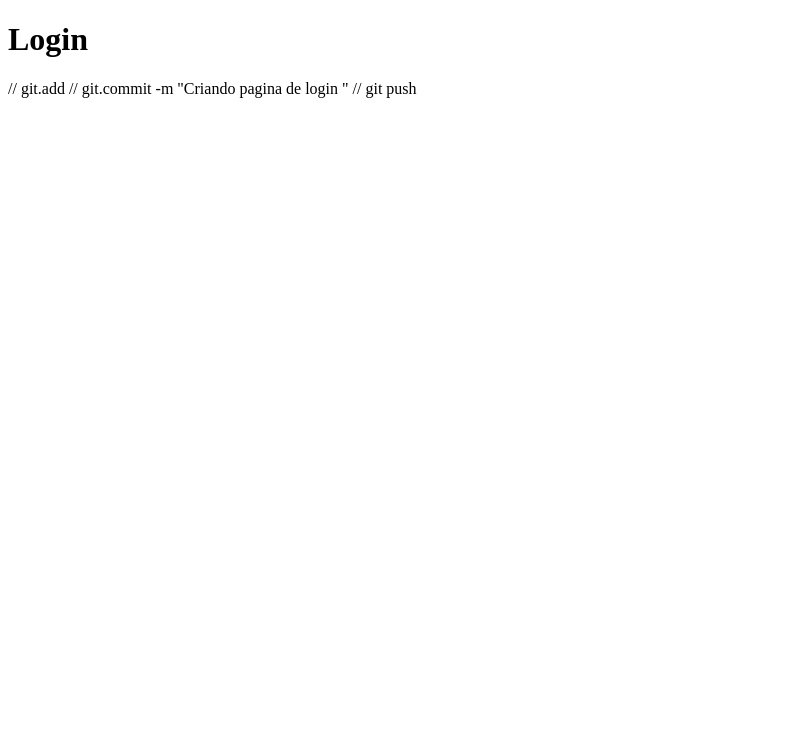
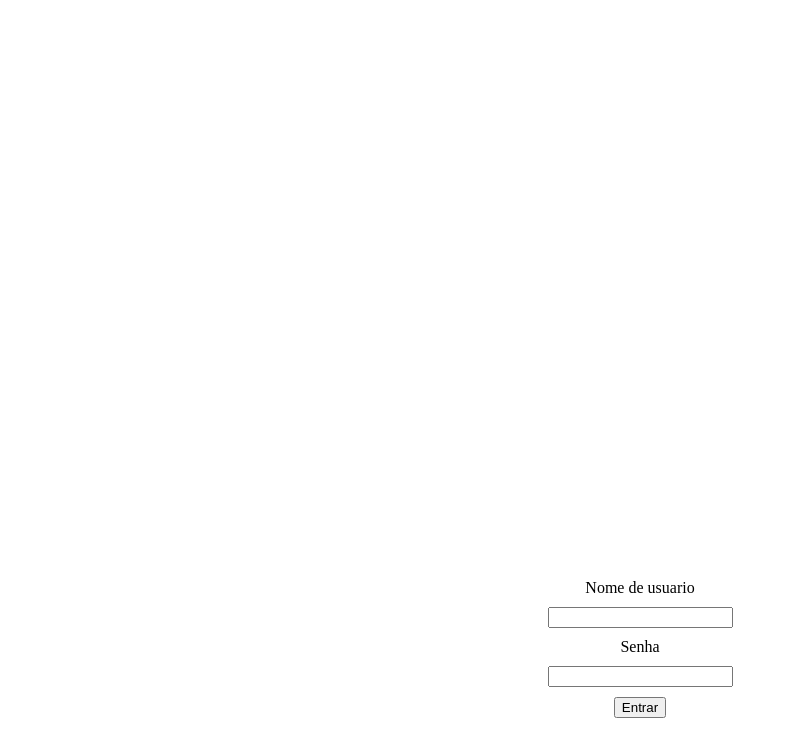
Before and after one commit to Philiposobjj/atividadeLoginecadastro-html, a plain HTML site: page index.html in a window 1280 px wide. Shown: the whole page, without its empty margins (0-788 px from the left). Drawn offline with Linux system fonts and the light colour scheme.

Commit message:
Tela de login

```diff
--- a/index.html
+++ b/index.html
@@ -3,14 +3,17 @@
 <head>
     <meta charset="UTF-8">
     <meta name="viewport" content="width=device-width, initial-scale=1.0">
-    <title>Document</title>
+    <link rel="stylesheet" href="style.css">
+    <title>Folha de login</title>
 </head>
 <body>
-    <h1>Login</h1>
-    // git.add
-    // git.commit -m "Criando pagina de login "
-    // git push
-
+    <div id="container">
+        <label for="usuario"> Nome de usuario</label>
+        <input id="usuario" type="text">
+        <label for="senha"> Senha</label>
+        <input id="senha" type="text">
+        <button> Entrar </button>
+    </div>
 
 
 </body>
--- /dev/null
+++ b/style.css
@@ -0,0 +1,10 @@
+#container{
+    height: 100vh;
+    height: 100vw;
+    display: flex;
+    flex-direction: column;
+    justify-content: center;
+    align-items: center;
+    gap: 10px;
+
+}
```
